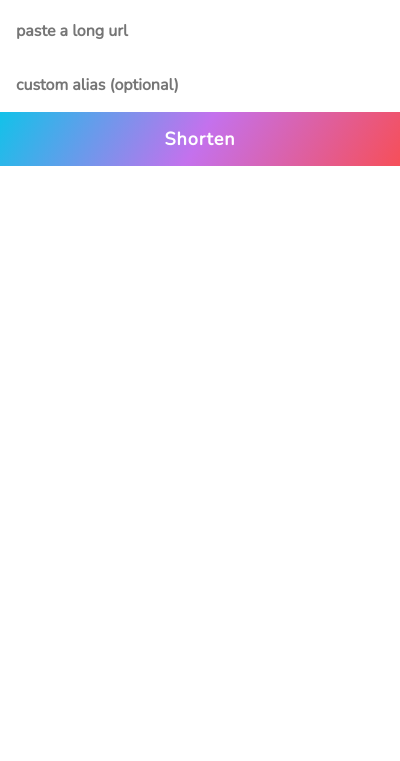
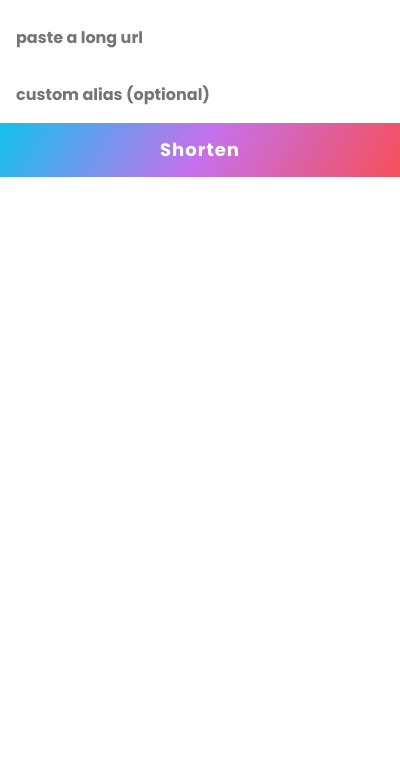
Before and after one commit to liyasthomas/mnmlurl-extension, a browser extension: page popup.html in a window 400 px wide. Shown: the part 83-844 px from the top of the page. Drawn offline with nearby package versions, Linux system fonts and the light colour scheme.

Commit message:
:lipstick: Replaced Product Sans font with Poppins

```diff
--- a/index.css
+++ b/index.css
@@ -12,7 +12,8 @@
 	box-sizing: border-box;
 	outline: 0;
 	border: 0;
-	font-family: 'Nunito', 'Roboto', 'Noto', sans-serif;
+	font-family: 'Poppins', 'Roboto', 'Noto', sans-serif;
+	font-weight: 700;
 }
 
 body {
--- a/popup.html
+++ b/popup.html
@@ -5,7 +5,7 @@
 	<meta charset='utf-8'>
 	<script src="popup.js"></script>
 	<title>mnmlurl - Minimal URL is a modern URL shortener with support for custom alias</title>
-	<link href="https://fonts.googleapis.com/css?family=Nunito&display=swap" rel="stylesheet">
+	<link href="https://fonts.googleapis.com/css?family=Poppins:700&display=swap" rel="stylesheet">
 	<link rel="stylesheet" href="index.css">
 </head>
 
```
Also changed, not shown: options.html (+1 -1 lines), manifest.json.
